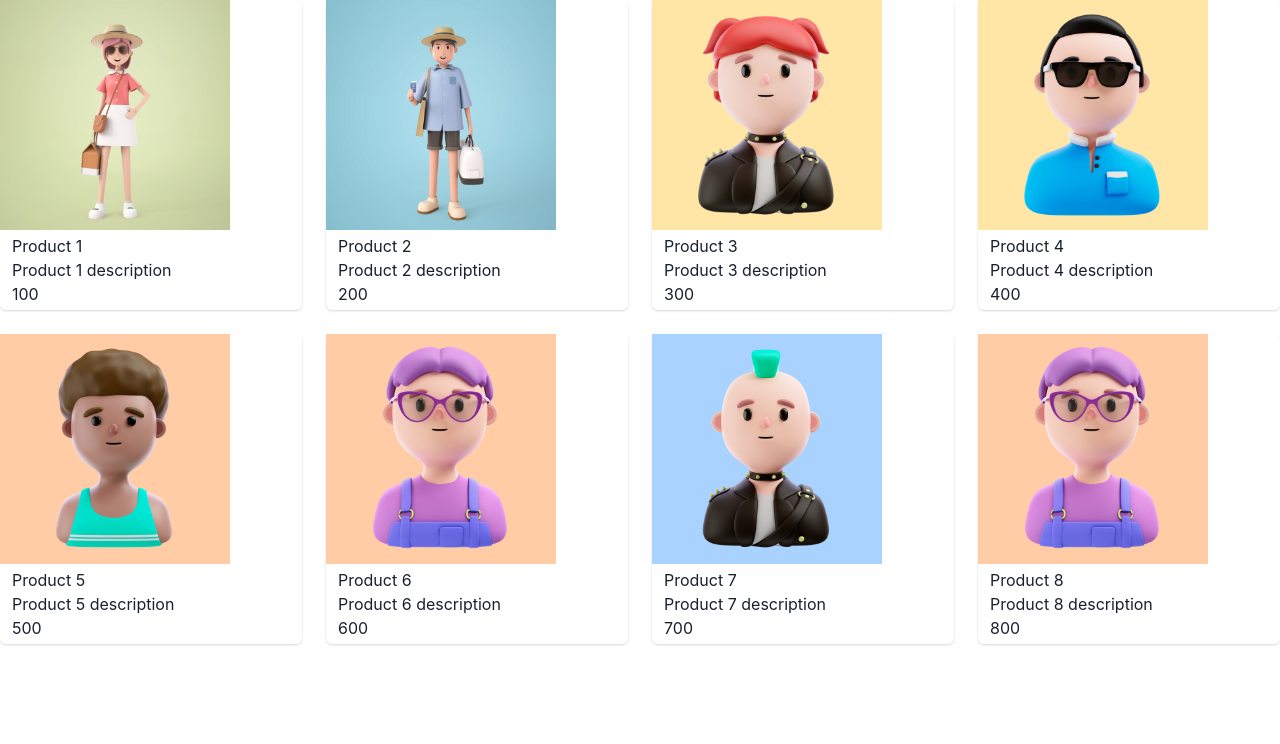
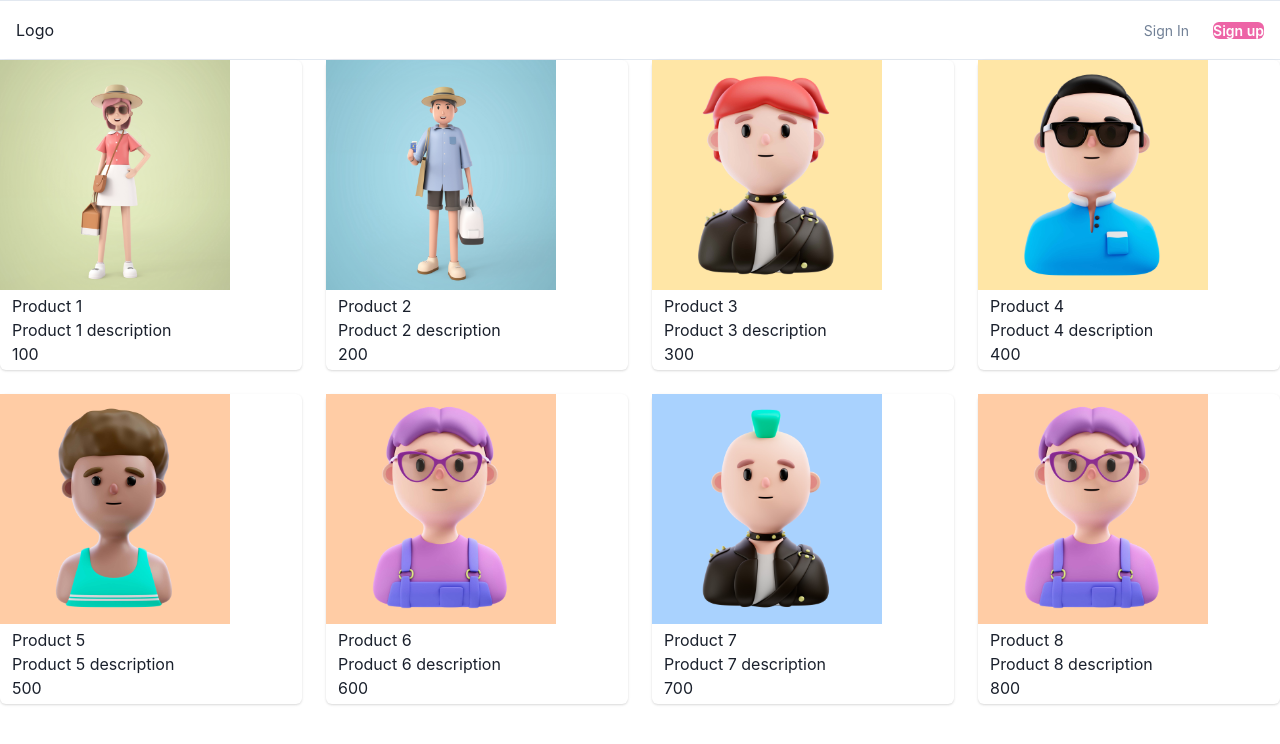
Before and after one commit to jesualujan/30weba_fullstack, a Next.js app in the folder ecommerce/: page / in a window 1280 px wide. Shown: the top 744 px of the page. Built offline with nearby package versions, Linux system fonts and the light colour scheme.

Commit message:
✨ hacemos import del componente Layout

```diff
--- a/ecommerce/pages/_app.js
+++ b/ecommerce/pages/_app.js
@@ -1,9 +1,12 @@
 import { ChakraProvider } from '@chakra-ui/react'
+import Layout from "../components/Layout"
 
 export default function App({ Component, pageProps }) {
   return (
   <ChakraProvider>
+    <Layout>
     <Component {...pageProps} />
+    </Layout>
   </ChakraProvider>
   )
 }
```
